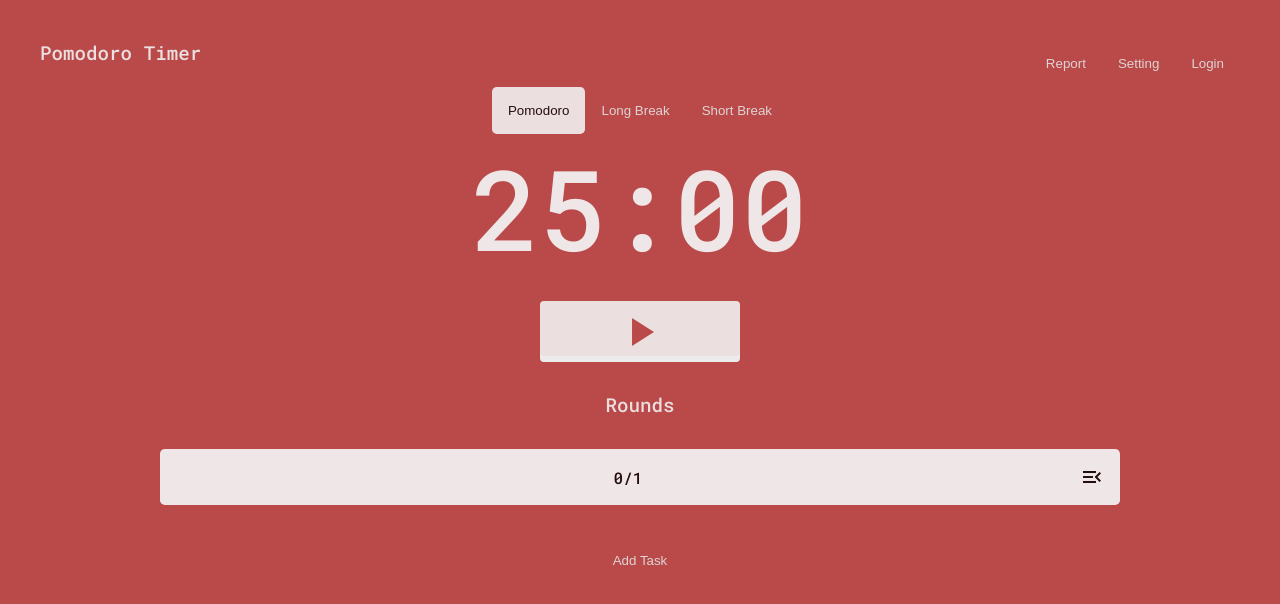
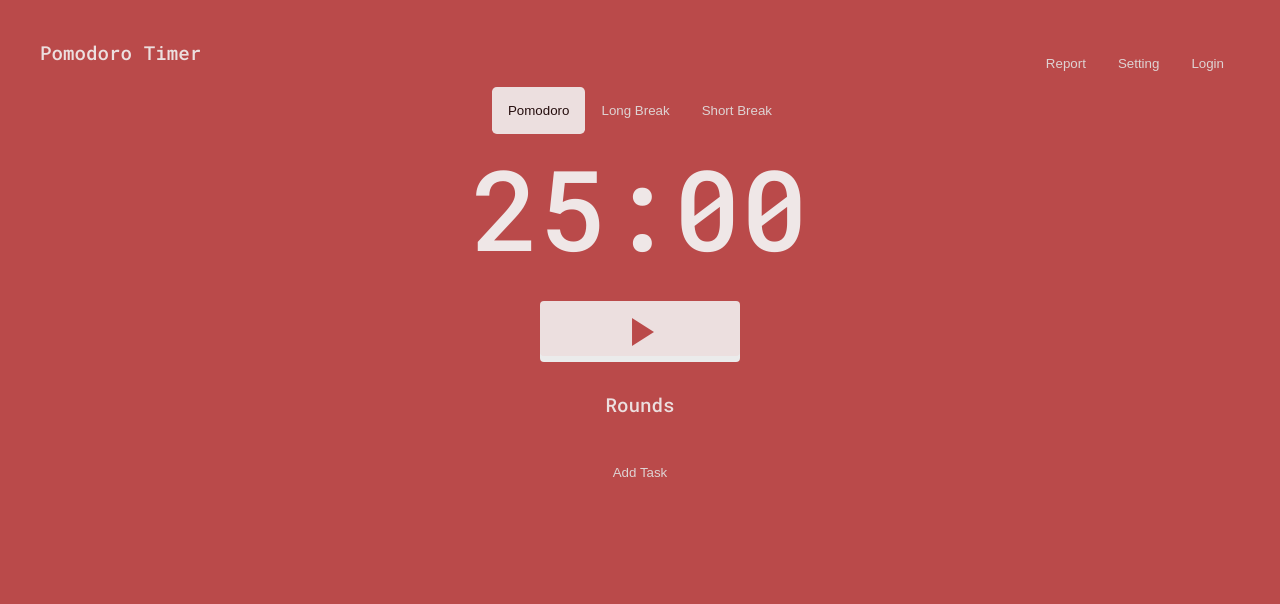
Before and after one commit to missatrox44/pomodoro-clock, a React (Vite) app: page / in a window 1280 px wide. Shown: the top 604 px of the page. Built offline with nearby package versions, Linux system fonts and the light colour scheme.

Commit message:
renders tasksList as Task component

```diff
--- a/package.json
+++ b/package.json
@@ -10,7 +10,8 @@
   },
   "dependencies": {
     "react": "^18.2.0",
-    "react-dom": "^18.2.0"
+    "react-dom": "^18.2.0",
+    "uuid": "^9.0.0"
   },
   "devDependencies": {
     "@types/react": "^18.0.27",
--- a/src/components/Task.jsx
+++ b/src/components/Task.jsx
@@ -1,13 +1,16 @@
-import React from 'react'
+import React from "react";
 
-function Task({ taskName }) {
+function Task({ name, estimated, actual, completed }) {
   return (
-    <div className='task-list-item'>
-    <span>{taskName}</span>
-    <span>0/1</span>
-    <span className="material-icons">menu_open</span>
-  </div>
-  )
+    <div className="task-list-item">
+      <span>{name}</span>
+      <span>
+        {actual}/{estimated}
+      </span>
+      <span>{completed ? "Completed" : "In progress"}</span>
+      <span className="material-icons">menu_open</span>
+    </div>
+  );
 }
 
-export default Task
+export default Task;
--- a/src/components/TaskContainer.jsx
+++ b/src/components/TaskContainer.jsx
@@ -1,13 +1,10 @@
 import React from "react";
 import Task from "./Task";
 import { useState } from "react";
-// import Modal from "./Modal";
+import { v4 } from "uuid";
 
 function TaskContainer() {
   const [isHideModal, setIsHideModal] = useState(true);
-  // const [roundsEstimated, setRoundsEstimated] = useState(1);
-  // const [input, setInput] = useState("");
-  // const [taskData, setTaskData] = useState({name:'', estimated:1});
   const [name, setName] = useState("");
   const [estimated, setEstimated] = useState(1);
   const [tasksList, setTasksList] = useState([]);
@@ -16,17 +13,14 @@ function TaskContainer() {
     setIsHideModal(false);
   }
 
-  //function that tracks value of name input
   function handleNameChange(event) {
     setName(event.target.value);
   }
 
   function handleEstimatedChange(event) {
-    //totally copy and pasted the next line but i know that Math.max is used to make sure the number is not negative. parseInt takes the value of input and turns it into a number, might be overkill
     setEstimated(Math.max(parseInt(event.target.value), 0));
   }
 
-  //decrement function
   function minusOne() {
     if (estimated > 0) {
       setEstimated(estimated - 1);
@@ -35,23 +29,16 @@ function TaskContainer() {
     }
   }
 
-  //increment function
   function addOne() {
     setEstimated(estimated + 1);
   }
 
-  //Save button functionality where the magic happens
   function handleSubmit(event) {
     event.preventDefault();
-    //define task object
     const task = { name, estimated, actual: 0, completed: false };
-    //pushes task object to tasksList array
     setTasksList([...tasksList, task]);
-    console.log("task added", task);
-    console.log("tasksList", tasksList);
-    //clears out input
     setName("");
-    setEstimated(0);
+    setEstimated(1);
     setIsHideModal(true);
   }
 
@@ -60,9 +47,21 @@ function TaskContainer() {
     console.log("pressed cancel button");
   }
 
+  const tasks = tasksList.map((task) => {
+    return (
+      <Task
+        name={task.name}
+        estimated={task.estimated}
+        actual={task.actual}
+        completed={task.completed}
+        id={v4()}
+      />
+    );
+  });
+
   return (
     <div className="task-container">
-      <Task />
+      {tasks}
       <button onClick={showModal} className="add-task">
         Add Task
       </button>
@@ -90,7 +89,7 @@ function TaskContainer() {
                 <span className="material-icons icons">arrow_drop_down</span>
               </button>
               <button type="button" onClick={addOne}>
-               <span className="material-icons icons">arrow_drop_up</span>
+                <span className="material-icons icons">arrow_drop_up</span>
               </button>
               <button onClick={cancelBtnClicked}>Cancel</button>
               <button type="submit">Save</button>
@@ -104,35 +103,4 @@ function TaskContainer() {
 
 export default TaskContainer;
 
-
-
-// Old form:
-//             {/* <form> */}
-
 //             {/* https://dev.to/deboragaleano/how-to-handle-multiple-inputs-in-react-55el */}
-//             {/*
-//         <input
-//           type="text"
-//           className="input-field"
-//           name="task"
-//           placeholder="What are you working on?"
-//           onChange={handleChange}
-//           value={taskData.name}
-//         />
-//           <input
-//             type="text"
-//             className="input-field"
-//             name="num"
-//             placeholder="1"
-//             onChange={handleChange}
-//             value={taskData.estimated}
-//           />
-//           <button onClick={addOne}>+1</button>
-//           <button onClick={minusOne}>-1</button>
-
-//           <div>
-//             <button onClick={()=>{cancel()}}>Cancel</button>
-//             <button onClick={()=>{save()}}>Save</button>
-//           </div>
-
-//         </form> */}
```
Also changed, not shown: 1 other file (tests, documents, lock files or other folders).
